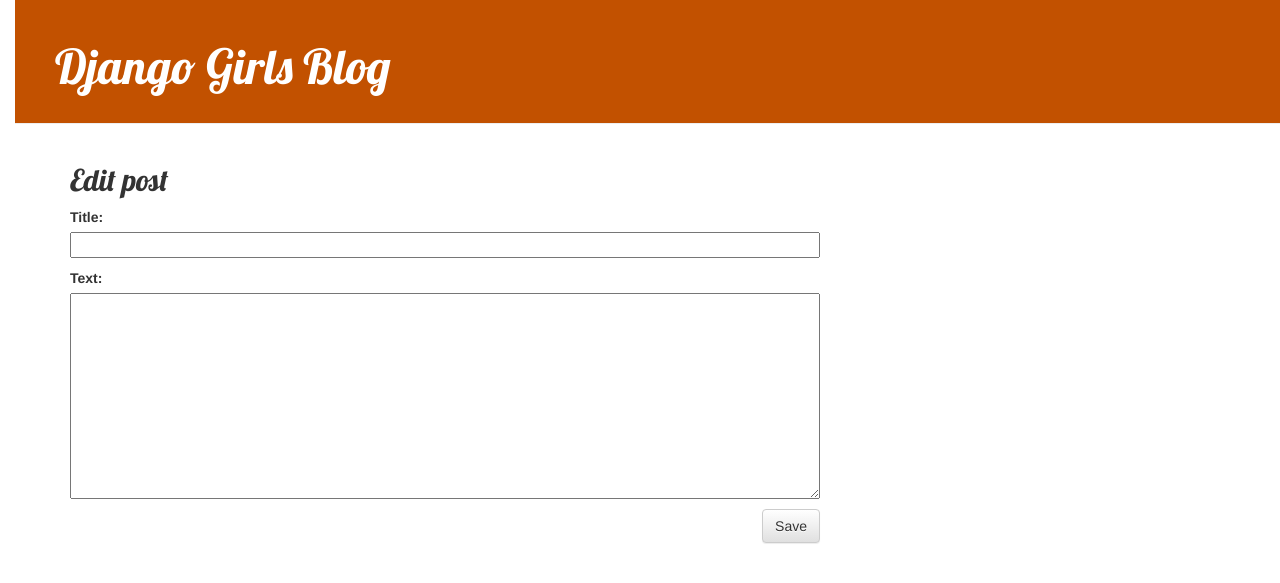
After one commit to spenas-django-tutorials/django-girls-tutorial, a Django app: page /post/new in a window 1280 px wide. The commit adds this page. Shown: the top 583 px of the page. Run offline with Django 3.2, Linux system fonts and the light colour scheme; some libraries are stand-ins or nearby versions.

Commit message:
tutorial completed

```diff
--- /dev/null
+++ b/blog/forms.py
@@ -0,0 +1,9 @@
+from django import forms
+
+from .models import Post
+
+class PostForm(forms.ModelForm):
+
+    class Meta:
+        model = Post
+        fields = ('title', 'text',)
--- a/blog/models.py
+++ b/blog/models.py
@@ -4,7 +4,7 @@
 class Post(models.Model):
     author = models.ForeignKey('auth.User', on_delete=models.CASCADE)
     title = models.CharField(max_length=200)
-    text = models.CharField(max_length=200)
+    text = models.TextField()
     created_date = models.DateTimeField(default=timezone.now)
     published_date = models.DateTimeField(blank=True, null=True)
 
--- a/blog/templates/blog/base.html
+++ b/blog/templates/blog/base.html
@@ -9,7 +9,11 @@
     </head>
     <body>
         <div class="page-header">
-            <h1><a href="/">Django Girls Blog</a></h1>
+            {% if user.is_authenticated %}
+            <a href="{% url 'post_new' %}" class="top-menu"><span class="glyphicon glyphicon-plus"></span></a>
+            {% endif %}
+        <h1><a href="/">Django Girls Blog</a></h1>
+
         </div>
 
         <div class="content container">
--- a/blog/templates/blog/post_detail.html
+++ b/blog/templates/blog/post_detail.html
@@ -7,7 +7,11 @@
                 {{ post.published_date }}
             </div>
         {% endif %}
+        {% if user.is_authenticated %}
+    <a class="btn btn-default" href="{% url 'post_edit' pk=post.pk %}"><span class="glyphicon glyphicon-pencil"></span></a>
+        {% endif %}
         <h2>{{ post.title }}</h2>
         <p>{{ post.text|linebreaksbr }}</p>
     </div>
+
 {% endblock %}
--- /dev/null
+++ b/blog/templates/blog/post_edit.html
@@ -0,0 +1,9 @@
+{% extends 'blog/base.html' %}
+
+{% block content %}
+    <h2>Edit post</h2>
+    <form method="POST" class="post-form">{% csrf_token %}
+        {{ form.as_p }}
+        <button type="submit" class="save btn btn-default">Save</button>
+    </form>
+{% endblock %}
--- a/blog/urls.py
+++ b/blog/urls.py
@@ -4,4 +4,6 @@
 urlpatterns = [
     path('', views.post_list, name='post_list'),
     path('post/<int:pk>/', views.post_detail, name='post_detail'),
+    path('post/new', views.post_new, name='post_new'),
+    path('post/<int:pk>/edit/', views.post_edit, name='post_edit'),
 ]
--- a/blog/views.py
+++ b/blog/views.py
@@ -1,6 +1,9 @@
 from django.shortcuts import render, get_object_or_404
 from django.utils import timezone
 from .models import Post
+from .forms import PostForm
+from django.shortcuts import redirect
+
 
 # Create your views here.
 def post_list(request):
@@ -10,3 +13,30 @@
 def post_detail(request, pk):
     post = get_object_or_404(Post, pk=pk)
     return render(request, 'blog/post_detail.html', {'post': post})
+
+def post_new(request):
+    if request.method == "POST":
+        form = PostForm(request.POST)
+        if form.is_valid():
+            post = form.save(commit=False)
+            post.author = request.user
+            post.published_date = timezone.now()
+            post.save()
+            return redirect('post_detail', pk=post.pk)
+    else:
+        form = PostForm()
+    return render(request, 'blog/post_edit.html', {'form': form})
+
+def post_edit(request, pk):
+    post = get_object_or_404(Post, pk=pk)
+    if request.method == "POST":
+        form = PostForm(request.POST, instance=post)
+        if form.is_valid():
+            post = form.save(commit=False)
+            post.author = request.user
+            post.published_date = timezone.now()
+            post.save()
+            return redirect('post_detail', pk=post.pk)
+    else:
+        form = PostForm(instance=post)
+    return render(request, 'blog/post_edit.html', {'form': form})
```
Also changed, not shown: blog/migrations/0003_auto_20200205_1241.py (added), db.sqlite3.
